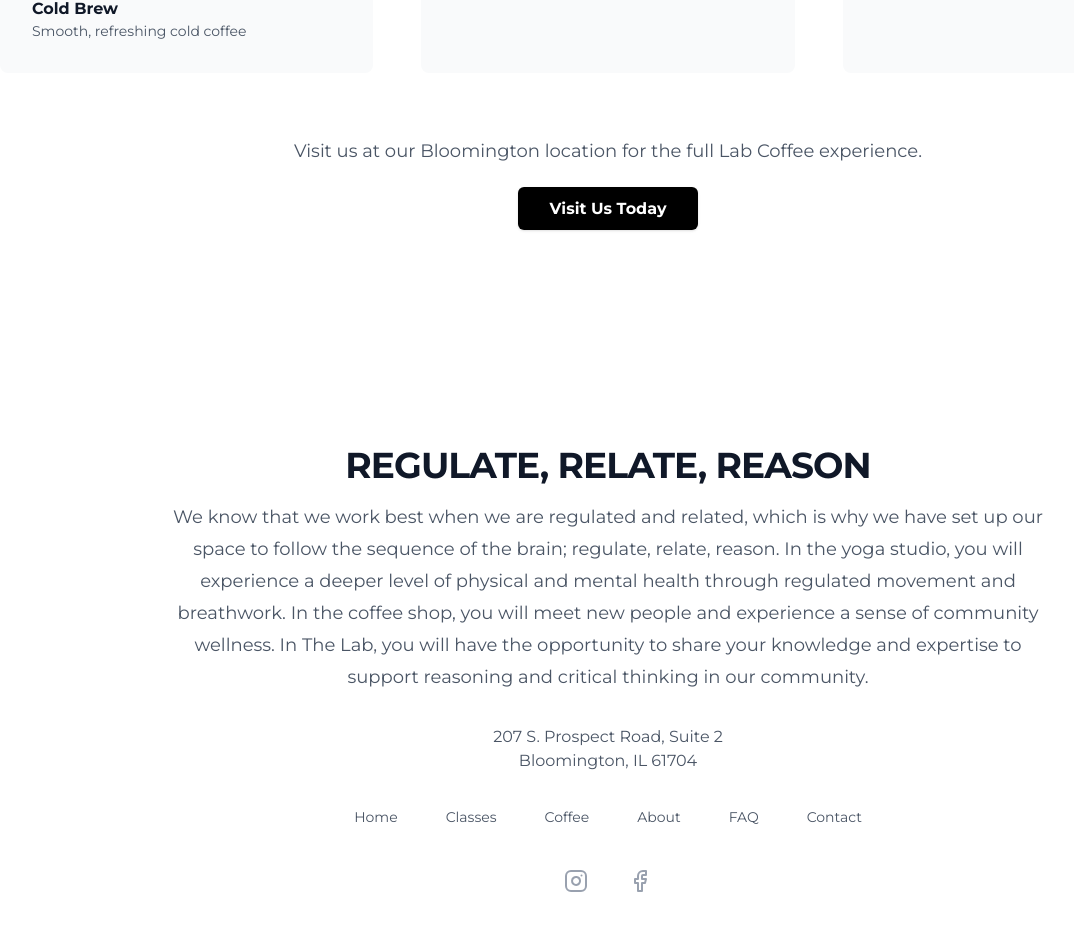
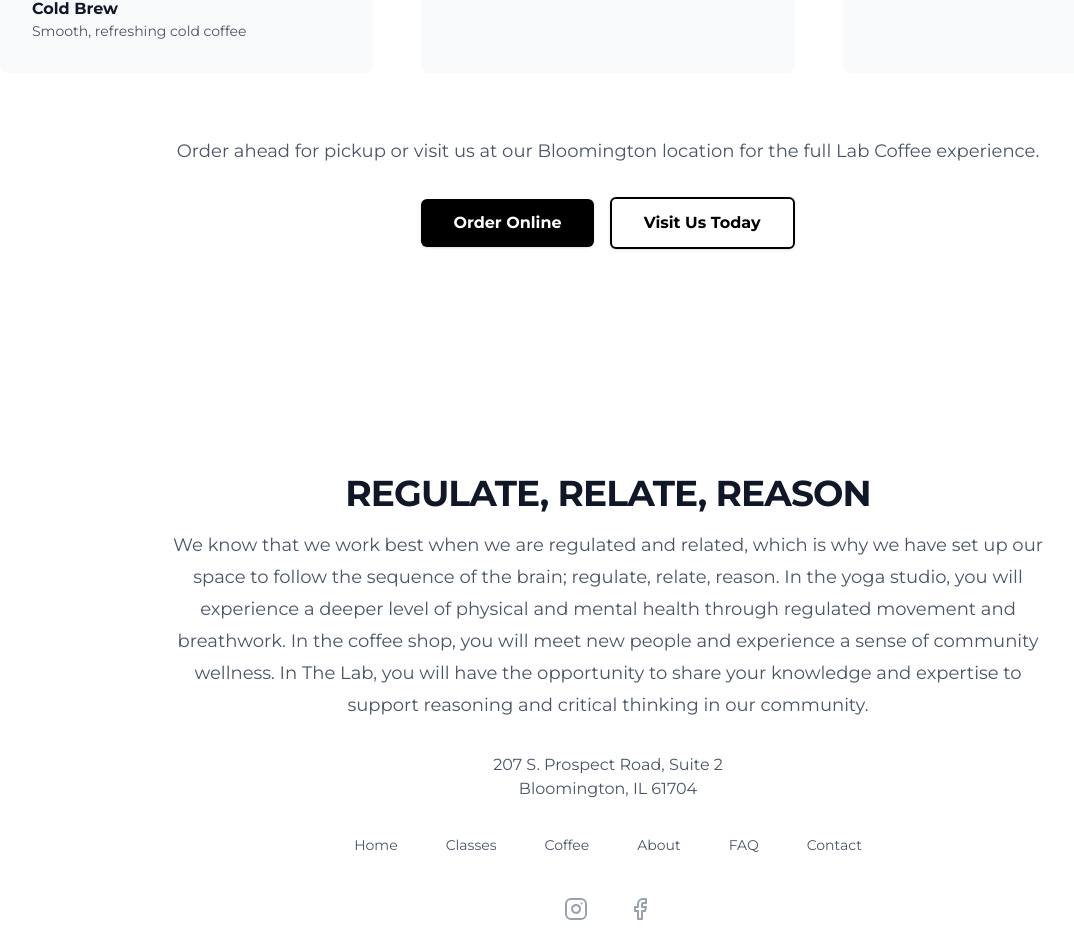
Before and after one commit to dkhundley/yogalab-website, a React (Vite) app: page /coffee in a window 1280 px wide. Shown: the part 1319-2253 px from the top of the page, without its empty margins (32-1106 px from the left). Built offline with nearby package versions, Linux system fonts and the light colour scheme.

Commit message:
feat: Add Order page and update navigation for online ordering

```diff
--- a/src/App.jsx
+++ b/src/App.jsx
@@ -12,6 +12,7 @@
 import Contact from './pages/Contact';
 import FAQ from './pages/FAQ';
 import Book from './pages/Book';
+import Order from './pages/Order';
 
 function AppContent() {
   const { activeBrand } = useBrand();
@@ -41,6 +42,7 @@
           <Route path="/contact" element={<Contact />} />
           <Route path="/faq" element={<FAQ />} />
           <Route path="/book" element={<Book />} />
+          <Route path="/order" element={<Order />} />
         </Routes>
       </main>
       <Footer />
--- a/src/components/Header.jsx
+++ b/src/components/Header.jsx
@@ -75,10 +75,10 @@
         <div className="hidden lg:flex lg:flex-1 lg:justify-end">
           {isLabCoffee ? (
             <Link
-              to="/contact"
+              to="/order"
               className="rounded-md bg-black px-3.5 py-2.5 text-sm font-semibold text-white shadow-sm hover:bg-gray-800 focus-visible:outline focus-visible:outline-2 focus-visible:outline-offset-2 focus-visible:outline-black transition-colors font-montserrat"
             >
-              Visit Us
+              Order Now
             </Link>
           ) : (
             <Link
@@ -185,11 +185,11 @@
                   >
                     {isLabCoffee ? (
                       <Link
-                        to="/contact"
+                        to="/order"
                         className="-mx-3 block rounded-lg px-3 py-2.5 text-base font-semibold leading-7 text-gray-900 hover:bg-gray-50 transition-all duration-200 hover:translate-x-1 font-montserrat"
                         onClick={() => setMobileMenuOpen(false)}
                       >
-                        Visit Us
+                        Order Now
                       </Link>
                     ) : (
                       <Link
--- a/src/pages/Coffee.jsx
+++ b/src/pages/Coffee.jsx
@@ -112,14 +112,22 @@
 
         <div className="mt-16 text-center">
           <p className="text-lg text-gray-600 mb-8">
-            Visit us at our Bloomington location for the full Lab Coffee experience.
+            Order ahead for pickup or visit us at our Bloomington location for the full Lab Coffee experience.
           </p>
-          <Link
-            to="/contact"
-            className="rounded-md bg-black px-8 py-3 text-base font-semibold text-white shadow-sm hover:bg-gray-800 focus-visible:outline focus-visible:outline-2 focus-visible:outline-offset-2 focus-visible:outline-black transition-colors"
-          >
-            Visit Us Today
-          </Link>
+          <div className="flex flex-col sm:flex-row gap-4 justify-center items-center">
+            <Link
+              to="/order"
+              className="rounded-md bg-black px-8 py-3 text-base font-semibold text-white shadow-sm hover:bg-gray-800 focus-visible:outline focus-visible:outline-2 focus-visible:outline-offset-2 focus-visible:outline-black transition-colors"
+            >
+              Order Online
+            </Link>
+            <Link
+              to="/contact"
+              className="rounded-md border-2 border-black px-8 py-3 text-base font-semibold text-black shadow-sm hover:bg-gray-50 focus-visible:outline focus-visible:outline-2 focus-visible:outline-offset-2 focus-visible:outline-black transition-colors"
+            >
+              Visit Us Today
+            </Link>
+          </div>
         </div>
       </div>
     </div>
--- /dev/null
+++ b/src/pages/Order.jsx
@@ -0,0 +1,65 @@
+export default function Order() {
+  return (
+    <div className="bg-white py-24 sm:py-32 font-montserrat">
+      <div className="mx-auto max-w-7xl px-6 lg:px-8">
+        <div className="mx-auto max-w-2xl lg:text-center mb-12">
+          <h2 className="text-base font-semibold leading-7 text-black">ORDER AHEAD</h2>
+          <p className="mt-2 text-3xl font-bold tracking-tight text-gray-900 sm:text-4xl">
+            Lab Coffee Online Ordering
+          </p>
+          <p className="mt-6 text-lg leading-8 text-gray-600">
+            Skip the line! Order your favorite coffee, tea, or açai bowl ahead of time
+            for pickup at our Bloomington location.
+          </p>
+        </div>
+
+        {/* Square Online Ordering Embed */}
+        <div className="mx-auto max-w-6xl">
+          <div className="relative w-full" style={{ paddingBottom: '100%', minHeight: '800px' }}>
+            <iframe
+              src="https://labcoffeebn.square.site"
+              className="absolute top-0 left-0 w-full h-full border-0 rounded-lg shadow-lg"
+              title="Lab Coffee Online Ordering"
+              style={{ minHeight: '800px' }}
+              allowFullScreen
+            />
+          </div>
+        </div>
+
+        {/* Helpful Information */}
+        <div className="mx-auto max-w-2xl mt-16">
+          <div className="bg-gray-50 rounded-lg p-8">
+            <h3 className="text-xl font-bold text-gray-900 mb-4">Order Information</h3>
+            <ul className="space-y-3 text-gray-600">
+              <li className="flex items-start">
+                <svg className="h-6 w-6 text-black mr-3 flex-shrink-0" fill="none" viewBox="0 0 24 24" strokeWidth="1.5" stroke="currentColor">
+                  <path strokeLinecap="round" strokeLinejoin="round" d="M12 6v6h4.5m4.5 0a9 9 0 11-18 0 9 9 0 0118 0z" />
+                </svg>
+                <span>Orders are typically ready in 10-15 minutes during regular hours</span>
+              </li>
+              <li className="flex items-start">
+                <svg className="h-6 w-6 text-black mr-3 flex-shrink-0" fill="none" viewBox="0 0 24 24" strokeWidth="1.5" stroke="currentColor">
+                  <path strokeLinecap="round" strokeLinejoin="round" d="M15 10.5a3 3 0 11-6 0 3 3 0 016 0z" />
+                  <path strokeLinecap="round" strokeLinejoin="round" d="M19.5 10.5c0 7.142-7.5 11.25-7.5 11.25S4.5 17.642 4.5 10.5a7.5 7.5 0 1115 0z" />
+                </svg>
+                <span>Pick up at our Bloomington location</span>
+              </li>
+              <li className="flex items-start">
+                <svg className="h-6 w-6 text-black mr-3 flex-shrink-0" fill="none" viewBox="0 0 24 24" strokeWidth="1.5" stroke="currentColor">
+                  <path strokeLinecap="round" strokeLinejoin="round" d="M2.25 8.25h19.5M2.25 9h19.5m-16.5 5.25h6m-6 2.25h3m-3.75 3h15a2.25 2.25 0 002.25-2.25V6.75A2.25 2.25 0 0019.5 4.5h-15a2.25 2.25 0 00-2.25 2.25v10.5A2.25 2.25 0 004.5 19.5z" />
+                </svg>
+                <span>Secure payment through Square</span>
+              </li>
+              <li className="flex items-start">
+                <svg className="h-6 w-6 text-black mr-3 flex-shrink-0" fill="none" viewBox="0 0 24 24" strokeWidth="1.5" stroke="currentColor">
+                  <path strokeLinecap="round" strokeLinejoin="round" d="M21.75 6.75v10.5a2.25 2.25 0 01-2.25 2.25h-15a2.25 2.25 0 01-2.25-2.25V6.75m19.5 0A2.25 2.25 0 0019.5 4.5h-15a2.25 2.25 0 00-2.25 2.25m19.5 0v.243a2.25 2.25 0 01-1.07 1.916l-7.5 4.615a2.25 2.25 0 01-2.36 0L3.32 8.91a2.25 2.25 0 01-1.07-1.916V6.75" />
+                </svg>
+                <span>You'll receive an email confirmation with your order details</span>
+              </li>
+            </ul>
+          </div>
+        </div>
+      </div>
+    </div>
+  );
+}
```
